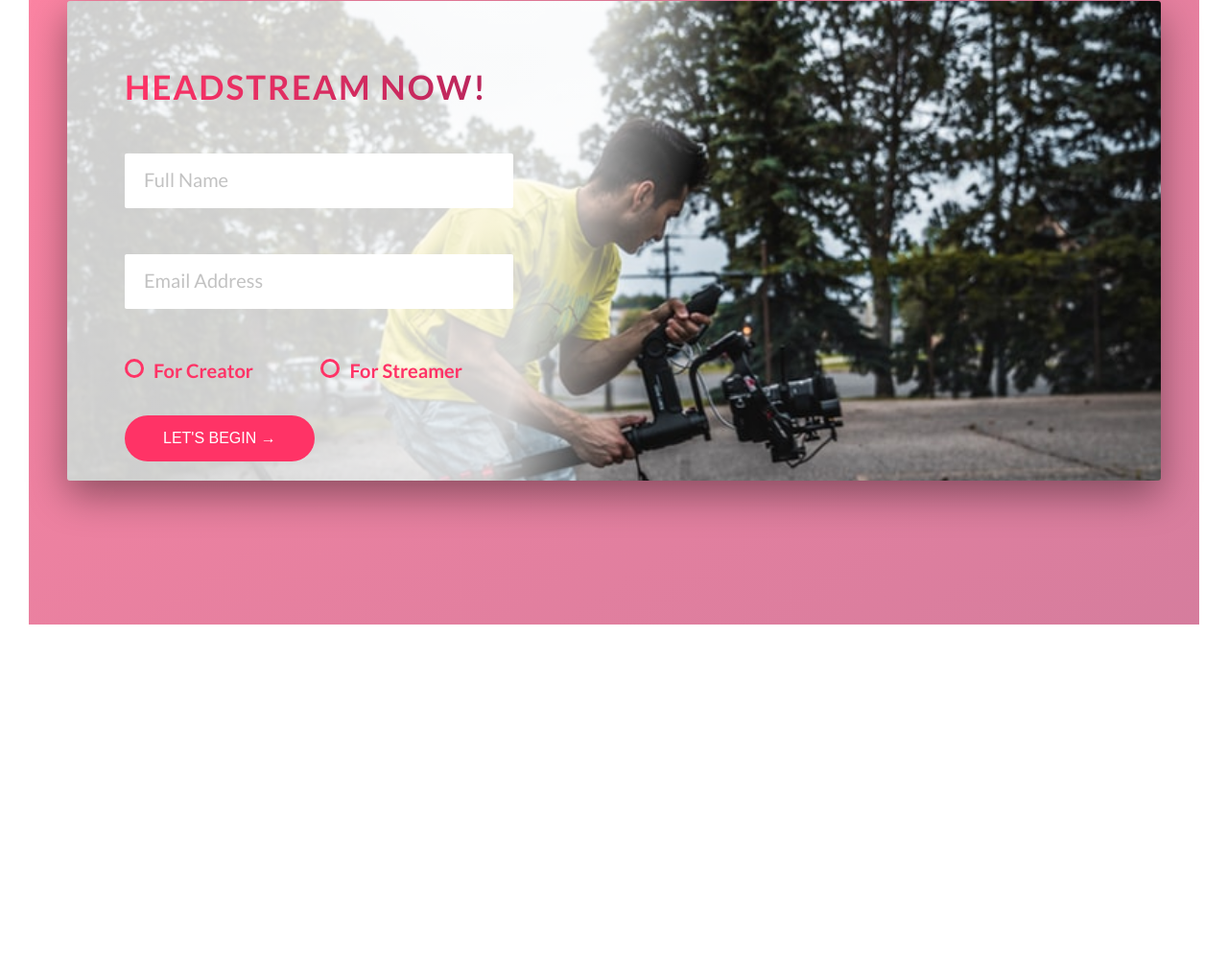
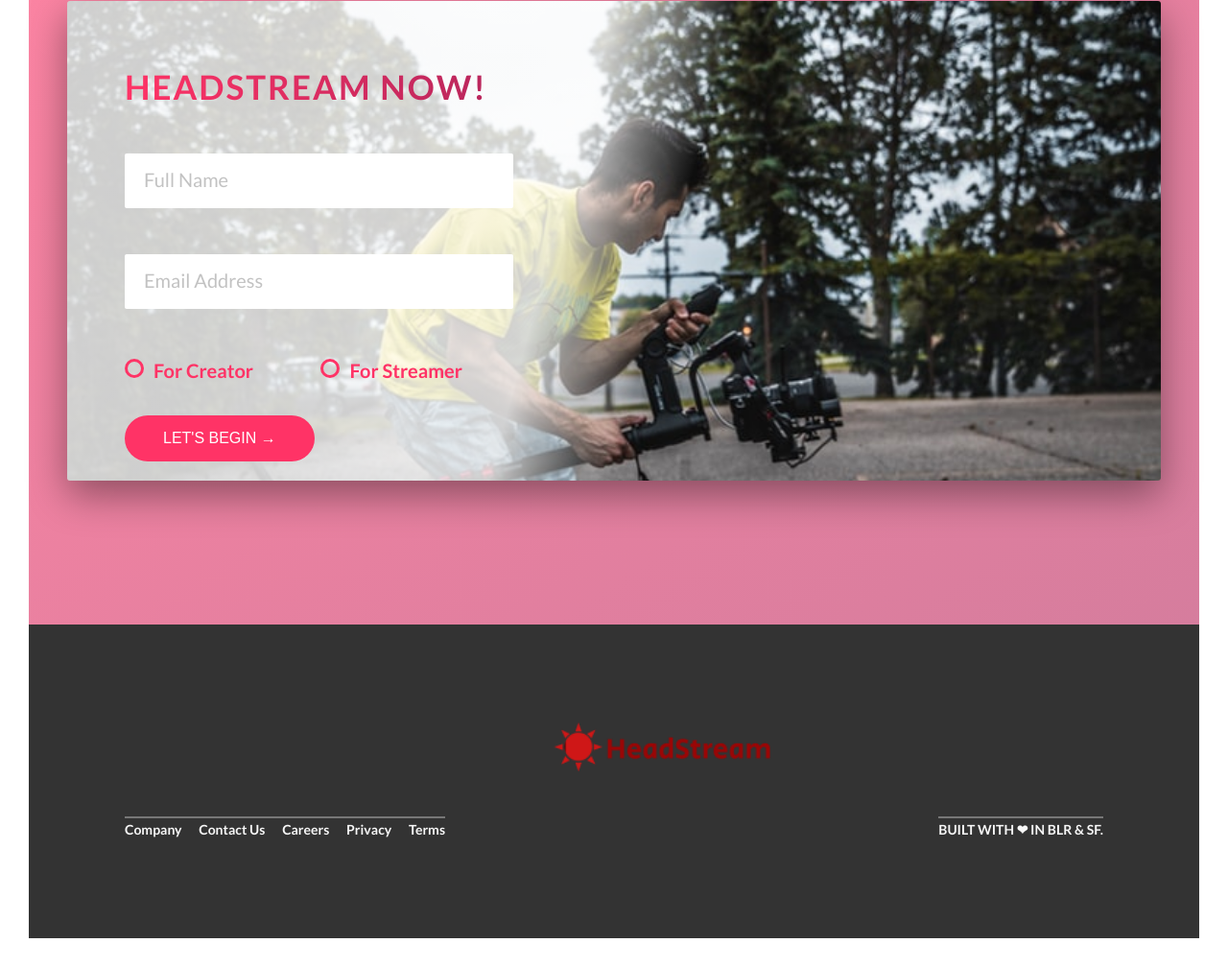
Before and after one commit to niiischall/HeadStream, a website: page index.html in a window 1280 px wide. Shown: the part 4769-5777 px from the top of the page at 96% size. Before the commit the page ends 5450 px from the top, so only its background shows below. Drawn offline with Linux system fonts and the light colour scheme.

Commit message:
Update amerkup for footer

```diff
--- a/css/style.css
+++ b/css/style.css
@@ -437,6 +437,50 @@
     transform: translate(-5rem) scale(1);
     filter: blur(3px) brightness(50%); }
 
+.footer {
+  background-color: #333;
+  padding: 15rem;
+  font-size: 1.4rem;
+  position: relative; }
+  .footer__logo-box {
+    width: 15rem;
+    height: auto;
+    position: absolute;
+    top: 40%;
+    left: 50%;
+    transform: translate(-50%, -50%); }
+  .footer__logo {
+    width: 25rem; }
+  .footer__navigation {
+    padding-top: 2rem;
+    display: inline-block; }
+  .footer__list {
+    border-top: 2px solid #777;
+    list-style: none;
+    position: absolute;
+    top: 20rem;
+    left: 10rem; }
+  .footer__item {
+    display: inline-block; }
+    .footer__item:not(:last-child) {
+      margin-right: 1.5rem; }
+  .footer__copyright {
+    text-transform: uppercase;
+    border-top: 2px solid #777;
+    color: #f7f7f7;
+    position: absolute;
+    right: 10rem;
+    top: 20rem; }
+  .footer__link:link, .footer__link:visited {
+    color: #f7f7f7;
+    text-decoration: none;
+    text-tranform: uppercase;
+    transition: all .2s; }
+  .footer__link:hover, .footer__link:active {
+    color: #ff3366;
+    box-shadow: 0 1rem 2rem rgba(0, 0, 0, 0.4);
+    transform: rotate(5deg) scale(1.3); }
+
 .row {
   max-width: 114rem;
   margin: 0 auto; }
--- a/index.html
+++ b/index.html
@@ -339,6 +339,33 @@
 
 
 
+
+        <footer class="footer">
+            <div class="footer__logo-box">
+                <img src="img/logo-red.png" alt="Full Logo" class="footer__logo">
+            </div>
+            <div class="row">
+                <div class="col-1-of-2">
+                    <div class="footer__navigation">
+                        <ul class="footer__list">
+                            <li class="footer__item"><a href="" class="footer__link">Company</a></li>
+                            <li class="footer__item"><a href="" class="footer__link">Contact Us</a></li>
+                            <li class="footer__item"><a href="" class="footer__link">Careers</a></li>
+                            <li class="footer__item"><a href="" class="footer__link">Privacy</a></li>
+                            <li class="footer__item"><a href="" class="footer__link">Terms</a></li>
+                        </ul>
+                    </div>
+                </div>
+                <div class="col-1-of-2">
+                    <p class="footer__copyright">
+                        Built with &#10084; in BLR & SF.
+                    </p>
+                </div>
+            </div>
+        </footer>
+
+
+
         <!--
         <section class ="grid-test">
             <div class = "row">
```
